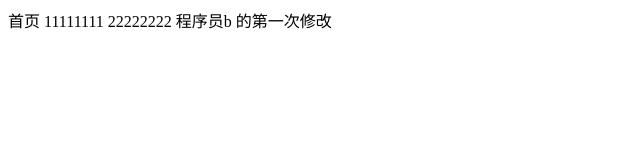
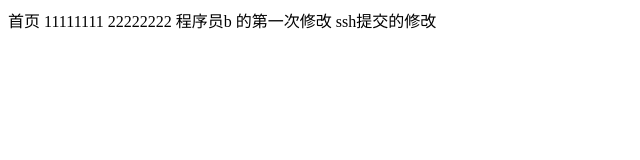
Before and after one commit to shmilynx/data, a plain HTML site: page index.html in a window 1280 px wide. Shown: the whole page, without its empty margins (0-640 px from the left). Drawn offline with Linux system fonts and the light colour scheme.

Commit message:
ssh方式的第一次提交

```diff
--- a/index.html
+++ b/index.html
@@ -11,5 +11,6 @@
     11111111
     22222222
     程序员b 的第一次修改
+    ssh提交的修改
 </body>
 </html>
```
